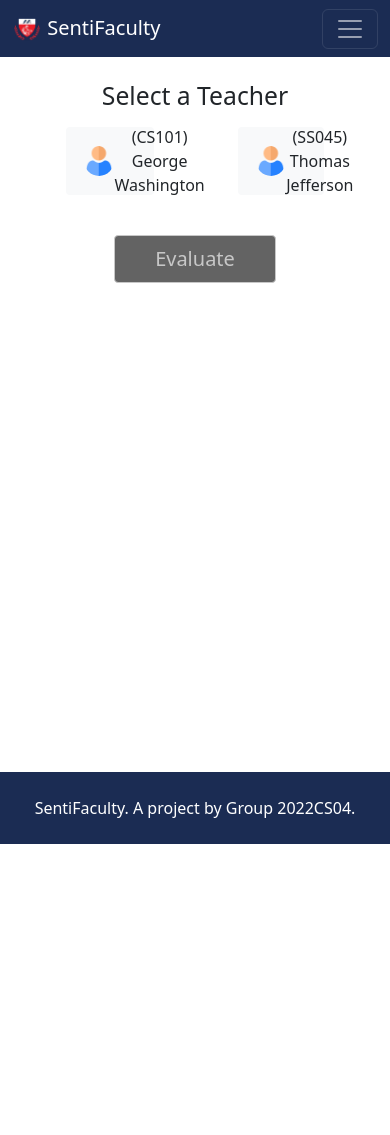
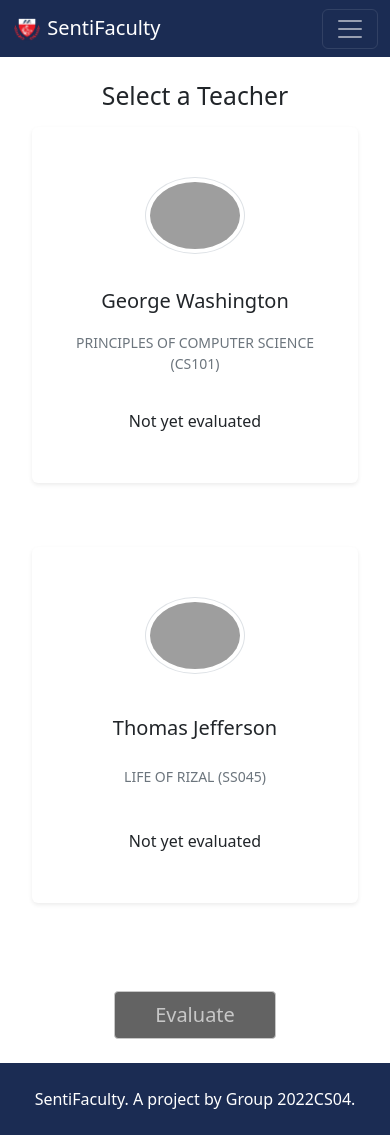
Before and after one commit to zyenapz/SentiFaculty, a Django app: template sentifaculty/feedback/templates/feedback/select.html in a window 390 px wide. Before the commit the page ends 844 px from the top, so only its background shows below. Run offline with Django 4.2, Linux system fonts and the light colour scheme; data comes from the database, SQL or seed files in the repository; both versions use the stored data as it was after the commit; tables that the repository leaves empty hold one stand-in row (values such as "Sample post"); the template is opened without the code that fills it: values that come from a table or form of the project are taken from there, most other values are stand-ins (such as "Sample title", 1, 10 or a date in 2020); some libraries are stand-ins or nearby versions; grey boxes are pictures that could not be loaded.

Commit message:
redesigned cards

```diff
--- a/sentifaculty/feedback/forms.py
+++ b/sentifaculty/feedback/forms.py
@@ -18,7 +18,7 @@ class SelectEvaluateeForm(forms.Form):
     # TODO add a way to filter evaluatees based on if they are taken by a Student
     query = Evaluatee.objects.all()
     ids = [obj.id for obj in query]
-    teacher = forms.ModelChoiceField(queryset=query, widget=forms.RadioSelect(attrs={'class': 'card-input-element d-none'}))
+    evaluatee = forms.ModelChoiceField(queryset=query, widget=forms.RadioSelect(attrs={'class': 'card-input-element d-none'}))
 
     def __init__(self, *args, **kwargs):
         super(SelectEvaluateeForm, self).__init__(*args, **kwargs)
--- a/sentifaculty/feedback/templates/feedback/select.html
+++ b/sentifaculty/feedback/templates/feedback/select.html
@@ -7,14 +7,14 @@
   <!-- Page-specific CSS -->
   <style>
     label {
-    width: 60%;
+      width: 100%;
       font-size: 1rem;
       padding: 0.5rem;
     }
 
     .card-input-element+.card {
-    height: calc(36px + 2*1rem);
-    // color: #00ff00;
+      height: calc(36px + 20*1rem);
+      /*** color: #00ff00; ***/
       -webkit-box-shadow: none;
       box-shadow: none;
       border: 2px solid transparent;
@@ -94,23 +94,37 @@
 
 <h2 class="text-center">Select a Teacher</h2>
 <div class="container ">
+  {% comment %} {% for choice in form.evaluatee.field.queryset %}
+    {{ choice.teacher.user.first_name }}
+    {{ choice.teacher.user.id }}
+  {% endfor %} {% endcomment %}
+
+
+
   <form action="" method="post">
       {% csrf_token %}
+
       <div class="row gx-0">
 
-        {% for choice in form.teacher %}
-        <div class="col">
+        {% for choice in form.evaluatee.field.queryset %}
+        <div class="col-xl-3 col-sm-6 mb-5">
           <label>
-
-            {{choice.tag}}
-            <div class="card card-body bg-light d-flex flex-row justify-content-between align-items-center">
-              <img class="rounded-circle shadow-4-strong" alt="avatar2" src="{% static 'images/anon.png' %}" width="30em" />
-              {{choice.choice_label}}
+          <input type="radio" name="evaluatee" value="{{choice.id}}" class="card-input-element d-none" id="{{ forloop.counter }}" required>
+          <div class="card bg-white rounded shadow-sm py-5 px-4 justify-content-between align-items-center">
+              <img src="https://bootstrapious.com/i/snippets/sn-team/teacher-2.jpg" alt="" width="100" class="img-fluid rounded-circle mb-3 img-thumbnail">
+              <h5 class="mb-0">{{choice.teacher.user.first_name}} {{choice.teacher.user.last_name}}</h5>
+              <span class="small text-uppercase text-muted">{{choice.subject.subject_name}} ({{choice.subject.subject_code}})</span>
+              <ul class="social mb-0 list-inline mt-3">
+                <!-- TODO put 'already evaluated' mark here -->
+                <li>
+                  Not yet evaluated
+                </li>
+              </ul>
           </div>
-
           </label>
         </div>
         {% endfor %}
+
       </div>
 
       <div class="text-center mt-4 pt-2">
@@ -134,3 +148,23 @@
 </script> {% endcomment %}
 
 {% endblock %}
+
+
+
+<!--
+<div class="col">
+  <label>
+    {% comment %} <input type="radio" name="evaluatee" value="1" class="card-input-element d-none" id="id_evaluatee_0" required> {% endcomment %}
+    {% comment %} {{choice.tag}} {% endcomment %}
+
+    <input type="radio" name="evaluatee" value="{{choice.id}}" class="card-input-element d-none"  id="{{ forloop.counter }}" required>
+    <div class="card card-body bg-light d-flex flex-row justify-content-between align-items-center">
+      <img class="rounded-circle shadow-4-strong" alt="avatar2" src="{% static 'images/anon.png' %}" width="30em" />
+      {{choice.teacher.user.first_name}}
+      {{choice.teacher.user.last_name}}
+      {{choice.subject.subject_code}}
+    </div>
+
+  </label>
+</div>
+-->
--- a/sentifaculty/feedback/views.py
+++ b/sentifaculty/feedback/views.py
@@ -74,7 +74,7 @@ def select_teacher(request):
         form = SelectEvaluateeForm(request.POST)
 
         if form.is_valid():
-            selected_evaluatee = form.cleaned_data['teacher']
+            selected_evaluatee = form.cleaned_data['evaluatee']
             request.session['selected_evaluatee'] = serializers.serialize('json', [selected_evaluatee])
             return redirect('fb-getfb')
 
```
Also changed, not shown: sentifaculty/db.sqlite3. Lines whose indentation alone changed are shown as unchanged.
